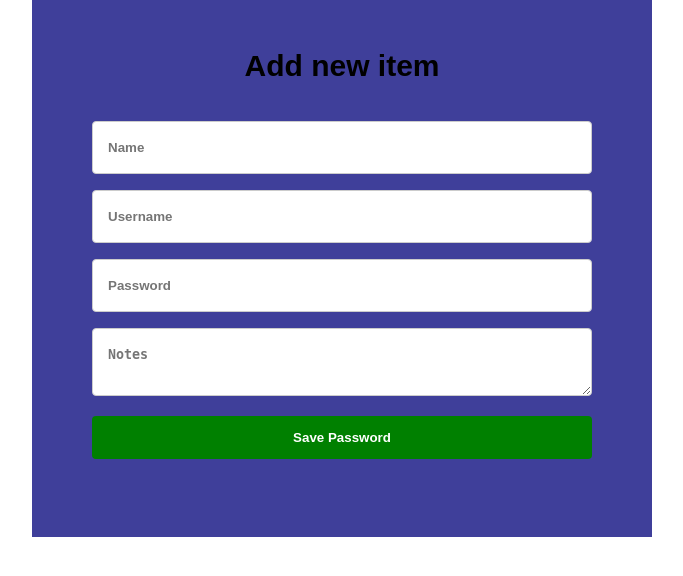
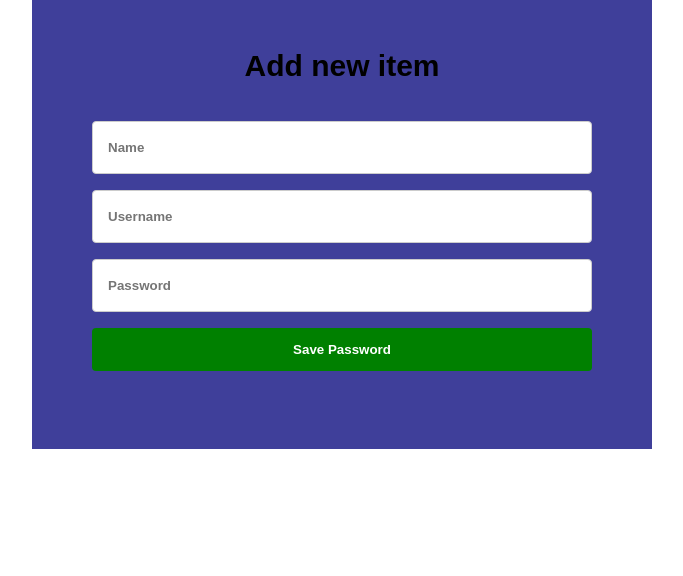
Before and after one commit to neetusuthar90/VaultGuard, a Flask app: page /new_item in a window 1280 px wide. Shown: the part 179-755 px from the top of the page, without its empty margins (298-981 px from the left). Run offline with Flask 3, Linux system fonts and the light colour scheme; a user stored in the database is signed in; data comes from the database, SQL or seed files in the repository; both versions use the stored data as it was after the commit.

Commit message:
correct some mistakes

```diff
--- a/app/forms/new_item.py
+++ b/app/forms/new_item.py
@@ -6,5 +6,4 @@ class ItemForm(FlaskForm):
     website_name = StringField('Website Name',validators=[DataRequired()])
     username = StringField('Username', validators=[DataRequired()])
     password = PasswordField('Password',validators = [DataRequired()])
-    notes = TextAreaField('Notes')
     submit = SubmitField('Save Password')
--- a/app/forms/registration.py
+++ b/app/forms/registration.py
@@ -1,5 +1,5 @@
 from flask_wtf import FlaskForm
-from wtforms import StringField, PasswordField, SubmitField, BooleanField
+from wtforms import StringField, PasswordField, SubmitField
 from wtforms.validators import DataRequired, Email, EqualTo
 
 
--- a/app/main/routes.py
+++ b/app/main/routes.py
@@ -59,7 +59,6 @@ def new_item():
             website_name = form.website_name.data,
             username = form.username.data,
             password = form.password.data,
-            notes = form.notes.data,
             user = current_user
         )
         db.session.add(item)
--- a/app/templates/index.html
+++ b/app/templates/index.html
@@ -12,7 +12,7 @@
     </header>
     <div class="content">
         <h1>My Password Manager</h1>
-        <p>Just like me you can also save your Password at one place.</p>
+        <p>Keep your password at a place!!</p>
         <div>
             <ul>
                 {% if current_user.is_anonymous%}
--- a/app/templates/item_details.html
+++ b/app/templates/item_details.html
@@ -33,10 +33,6 @@
                     <button class="copy-button" data-password="{{ item.password }}">
                         <i class="fa-regular fa-copy"></i>
                     </button>
-                </li>
-                <li>
-                    <span class="label">Notes</span> <br>
-                    <span class="notes-box">{{ item.notes }}</span>
                 </li>
             </ul>
         </div>
--- a/app/templates/new_item.html
+++ b/app/templates/new_item.html
@@ -42,12 +42,6 @@
                         {% endfor %}
                     </div>
                     <div class="input-field">
-                        {{ form.notes(placeholder="Notes") }}
-                        {% for error in form.notes.errors %}
-                        <p>{{ error }}</p>
-                        {% endfor %}
-                    </div>
-                    <div class="input-field">
                         <p>
                             {{ form.submit(class="submit-button") }}
                         </p>
--- a/requirements.txt
+++ b/requirements.txt
@@ -18,3 +18,4 @@ SQLAlchemy==2.0.19
 typing_extensions==4.7.1
 Werkzeug==2.3.6
 WTForms==3.0.1
+pip==22.0.2
```
Also changed, not shown: app/static/item_details.css (+0 -7 lines), instance/app.sqlite, 1 other file.
